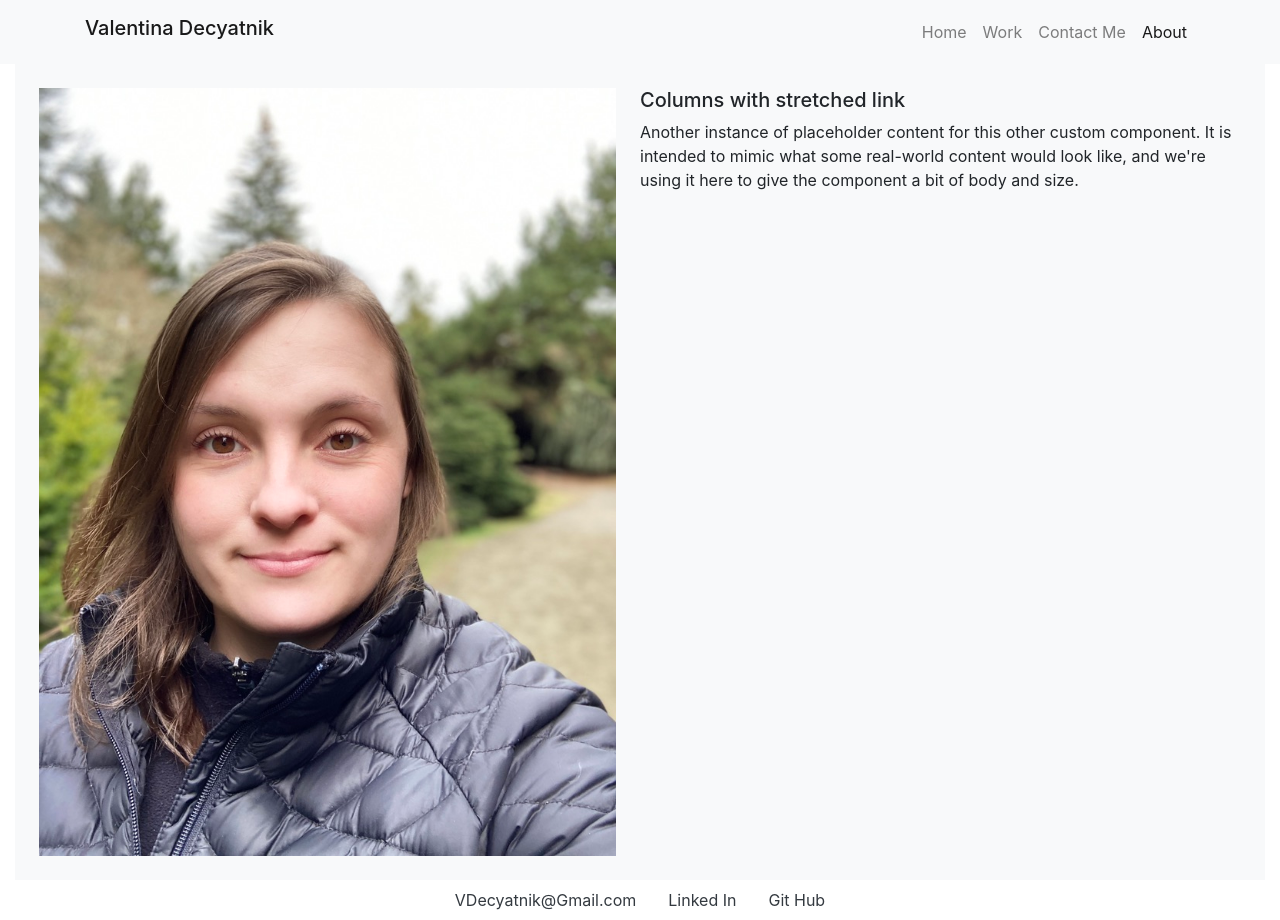
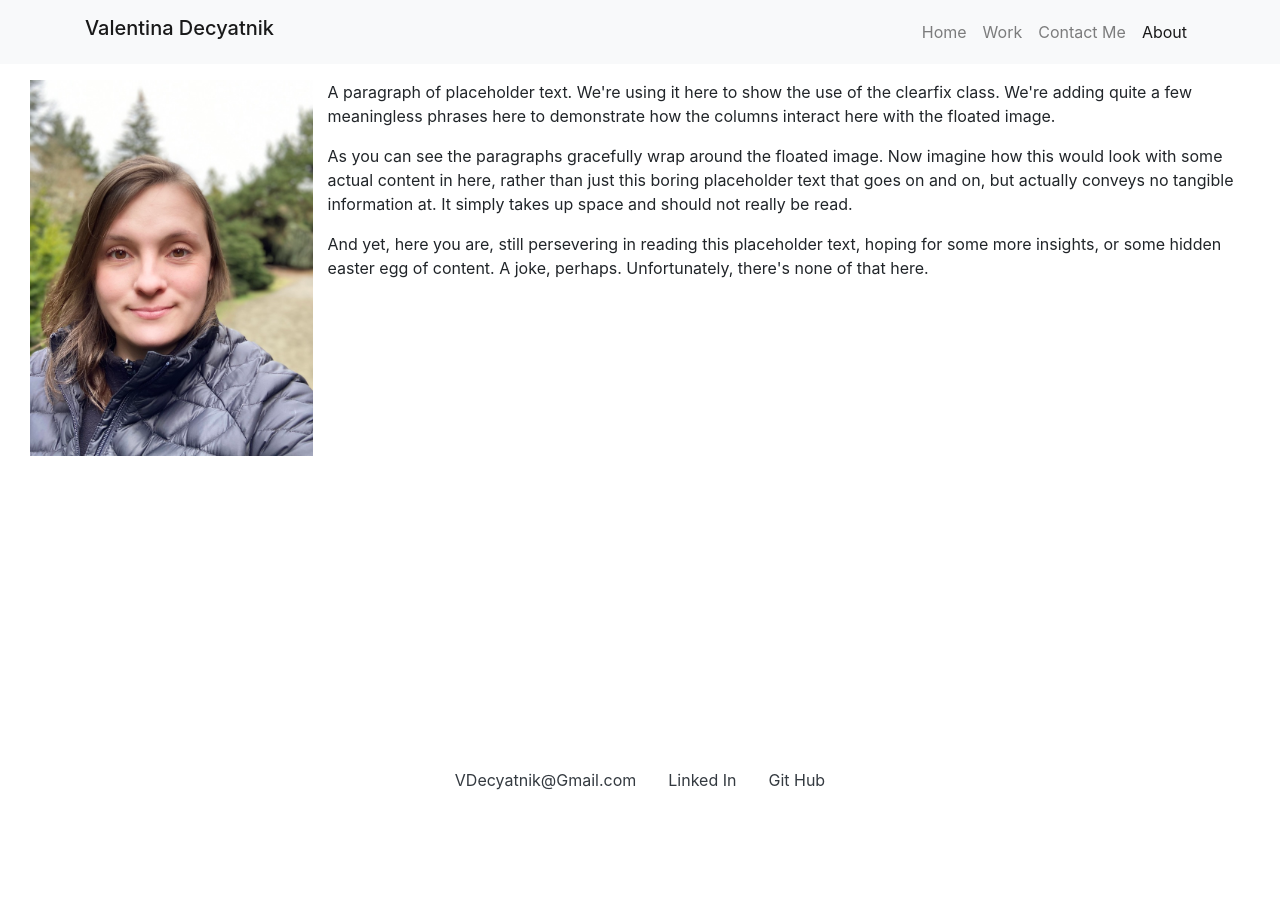
Before and after one commit to vdecyatnik/reactportfolio, a React (Create React App) app: page /About in a window 1280 px wide. After the commit the page ends 800 px from the top, so only its background shows below. Built offline with nearby package versions, Linux system fonts and the light colour scheme.

Commit message:
added contact page

```diff
--- a/src/App.js
+++ b/src/App.js
@@ -4,6 +4,10 @@ import NavBar from "./components/Nav/NavBar";
 import Footer from "./components/Footer/footer";
 import Home from "./components/Home/home";
 import Work from "./components/Work/work";
+import Contact from "./components/Contact/Contact"
+import "../src/components/Footer/index.css";
+import "../src/components/Home/index.css";
+
 import './App.css';
 
 function App() {
@@ -12,11 +16,15 @@ function App() {
       <div>
         <NavBar />
         <Route exact path ="/" component={Home} />
-        <Route exact path ="/Work" component={Work} />
+        <Route exact path ="/Work" component={Work}/>
+         <Route exact path ="/Contact" component={Contact} />
         <Route exact path="/About" component={About} />
         <Footer />
       </div>
     </Router>
+
+
+
   );
 }
 
--- a/src/components/About/About.js
+++ b/src/components/About/About.js
@@ -4,20 +4,45 @@ import photo from "../../images/IMG_1463.JPG";
 function About() {
   return (
     <div className="container-fluid">
-      <div className="row no-gutters bg-light position-relative">
+      <div className="clearfix">
+        <img
+          src={photo}
+          className="col-md-3 float-md-left mb-3 ms-md-3 "
+          alt="..."
+        />
+
+        <p className="mt-3">
+          A paragraph of placeholder text. We're using it here to show the use
+          of the clearfix class. We're adding quite a few meaningless phrases
+          here to demonstrate how the columns interact here with the floated
+          image.
+        </p>
+
+        <p>
+          As you can see the paragraphs gracefully wrap around the floated
+          image. Now imagine how this would look with some actual content in
+          here, rather than just this boring placeholder text that goes on and
+          on, but actually conveys no tangible information at. It simply takes
+          up space and should not really be read.
+        </p>
+
+        <p>
+          And yet, here you are, still persevering in reading this placeholder
+          text, hoping for some more insights, or some hidden easter egg of
+          content. A joke, perhaps. Unfortunately, there's none of that here.
+        </p>
+      </div>
+      {/* <div className="row no-gutters bg-light position-relative">
         <div className="col-md-6 mb-md-0 p-md-4">
           <img src={photo} className="w-100" alt="..." />
         </div>
         <div className="col-md-6 position-static p-4 pl-md-0">
           <h5 className="mt-0">Columns with stretched link</h5>
           <p>
-            Another instance of placeholder content for this other custom
-            component. It is intended to mimic what some real-world content
-            would look like, and we're using it here to give the component a bit
-            of body and size.
+
           </p>
         </div>
-      </div>
+      </div> */}
     </div>
   );
 }
--- /dev/null
+++ b/src/components/Contact/Contact.js
@@ -0,0 +1,47 @@
+import React from "react";
+import Resume from "../../ResumeFolder/2021valResume.pdf";
+
+function Contact() {
+  return (
+    <div className="container-fluid">
+      <div className="jumbotron mt-3  bg-light">
+        <div className="container">
+          <h1 className="display-4">Contact Me</h1>
+          <p className="lead">Let's Chat!</p>
+
+          <div className="row">
+            <div className="col">
+              <div className="mb-0">
+                <ul className="list-group">
+                  <li>
+                    <a href="mailto:vdecyatnik@gmail.com" style={{color:"black"}}>
+                      Vdecyatnik@gmail.com
+                    </a>
+                  </li>
+                  <li>
+                    <a href="https://www.linkedin.com/in/valentinadecyatnik/" style={{color:"black"}}>
+                      Linked In
+                    </a>
+                  </li>
+                  <li>
+                    <a href="https://github.com/vdecyatnik" style={{color:"black"}}>Git Hub</a>
+                  </li>
+                  <li>
+                    <a href="tel:2068830308" style={{color:"black"}}>(206)-883-0308</a>
+                  </li>
+                  <li>
+                  <a href={Resume} download="Resume.pdf" style={{color:"black"}}>Resume</a>
+                  </li>
+                </ul>
+              </div>
+            </div>
+          </div>
+
+
+        </div>
+      </div>
+    </div>
+  );
+}
+
+export default Contact;
--- a/src/components/Footer/footer.js
+++ b/src/components/Footer/footer.js
@@ -5,7 +5,7 @@ function Footer() {
     return(
 
 
-        <ul className="nav justify-content-center">
+        <ul className="nav justify-content-center footer ">
 
         <li className="nav-item">
            <a className="nav-link active text-dark" href="mailto:vdecyatnik@gmail.com">VDecyatnik@Gmail.com</a>
--- /dev/null
+++ b/src/components/Footer/index.css
@@ -0,0 +1,8 @@
+
+
+  .footer {
+    position: absolute;
+    bottom: 0;
+    width: 100%;
+    height: 2.5rem;            /* Footer height */
+  }
--- a/src/components/Home/home.js
+++ b/src/components/Home/home.js
@@ -6,7 +6,7 @@ function Home(){
 
     return(
 
-        <div className= "container-fluid">
+        <div className= "container-fluid page-container">
 
             <img src={pic} className= "img-fluid" alt="..."></img>
         </div>
--- /dev/null
+++ b/src/components/Home/index.css
@@ -0,0 +1,4 @@
+.page-container {
+    position: relative;
+    min-height: 100vh;
+  }
--- a/src/components/Nav/NavBar.js
+++ b/src/components/Nav/NavBar.js
@@ -5,7 +5,7 @@ function NavBar() {
   const location = useLocation();
 
   return (
-    <nav className="navbar navbar-expand-lg navbar-light bg-light">
+    <nav className="navbar navbar-expand-lg navbar-light bg-light ">
       <div className="container">
         <h1 className="navbar-brand" href="#">
           Valentina Decyatnik
--- a/src/components/Work/work.js
+++ b/src/components/Work/work.js
@@ -6,8 +6,6 @@ import weather from "../../cardimages/weatherDashboard.png";
 import covid from "../../cardimages/covid.png";
 import recipe from "../../cardimages/recipe.png";
 import quiz from "../../cardimages/quiz.png";
-
-
 
 const projects = [
   {
@@ -33,7 +31,7 @@ const projects = [
     image: weather,
     title: "Weather Dashboard",
     description:
-      "Simple weather application pulling weather data from a weather API. Search for your city and get the current weather along with a five day forecast. ",
+      "Simple weather application pulling weather data from a weather API. Search for your city and get the current weather along with a five day forecast. Search history saves to local storage and to a new search button making it easy to quickly check weather in recently searched cities. ",
     livesite: "https://vdecyatnik.github.io/Weather-Dashboard/",
     githubrepo: "https://github.com/vdecyatnik/Weather-Dashboard",
   },
@@ -42,7 +40,7 @@ const projects = [
     image: burger,
     title: "Burger App",
     description:
-      "A burger app created using MySql, Node, Express and Handlebars. Order a burger you would like to eat and get ready to devour it! Burgers are entered into a  MySql database and deleted after being devoured. ",
+      "A burger app created using MySql, Node, Express, Bootstrap and Handlebars. Order a burger you would like to eat and get ready to devour it! Burgers are entered into a  MySql database and deleted after being devoured. ",
     livesite: "https://ancient-atoll-04123.herokuapp.com/",
     githubrepo: "https://github.com/vdecyatnik/Burger-App",
   },
@@ -51,7 +49,7 @@ const projects = [
     image: recipe,
     title: "Recip Now",
     description:
-      "Create an account to enter recipes to be shared online or to search for new recipes to try at home.",
+      "Create an account on Recip Now to save, share and find new recipes to try at home. All recipes are stored into a MySql database. ",
     livesite: "https://rocky-peak-18836.herokuapp.com/",
     githubrepo: "https://github.com/zehrl/RecipNow",
   },
@@ -60,7 +58,7 @@ const projects = [
     image: quiz,
     title: "JavaScript Quiz",
     description:
-      "A multiple choice timed Javascript themed quiz created with vanilla Javascript. Save your name and score in local storage. ",
+      "A multiple choice timed Javascript themed quiz created with vanilla Javascript. Your iniitials and score will be saved into local storage and onto a score page. Go back and try to beat your highest score! q 4rd ",
     livesite: "https://vdecyatnik.github.io/Code-Quiz/",
     githubrepo: "https://github.com/vdecyatnik/Code-Quiz",
   },
@@ -69,14 +67,10 @@ const projects = [
 function Work() {
   return (
     <div className="container-fluid">
-
-
       <div className="row mt-3 m-3 ">
         {projects.map((prj) => {
           return (
             <div className="row no-gutters  position-relative shadow-lg p-3 mb-5 rounded">
-
-
               <div className="col-md-6 mb-md-0 p-md-4">
                 <img src={prj.image} className="w-100" alt="..." />
               </div>
@@ -91,7 +85,7 @@ function Work() {
                 >
                   Live Application
                 </a>
-
+                <br />
                 <a
                   target="_blank"
                   rel="noreferrer"
```
Also changed, not shown: 1 other file (tests, documents, lock files or other folders).
